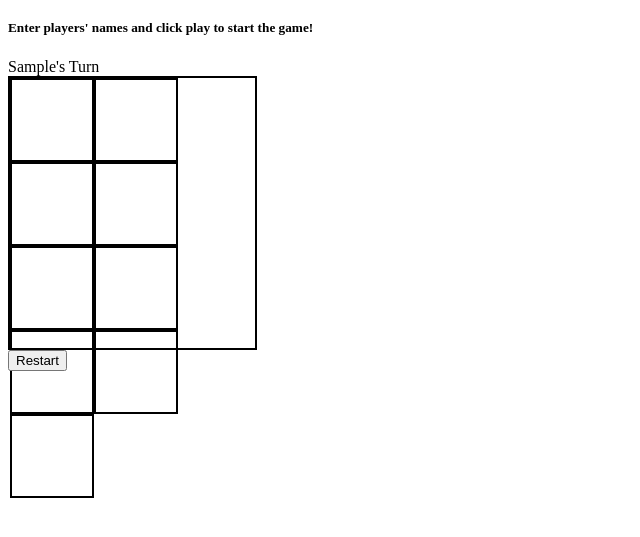
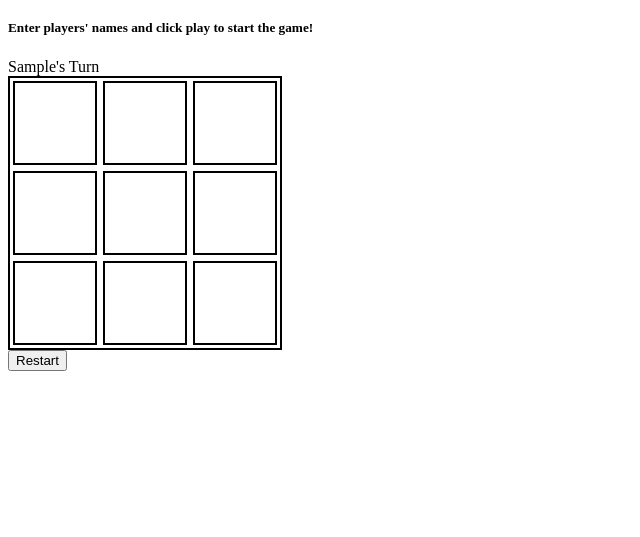
Before and after one commit to J-PCode/tic_tac_toe, a plain HTML site: page index.html in a window 1280 px wide. Both pictures are taken after typing "Sample", "Sample" into the empty fields and a click on the button "Play". Shown: the part 61-598 px from the top of the page, without its empty margins (0-640 px from the left). Drawn offline with Linux system fonts and the light colour scheme.

Commit message:
Fixed issues with flexbox

```diff
--- a/style.css
+++ b/style.css
@@ -3,7 +3,9 @@
     display: flex;
     flex-wrap: wrap;
     height: 270px;
-    width: 245px;
+    width: 270px;
+    align-content: space-around;
+    justify-content: space-around;
   }
 
   .cell {
```
